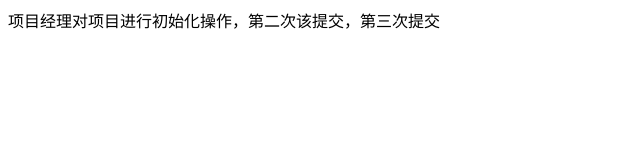
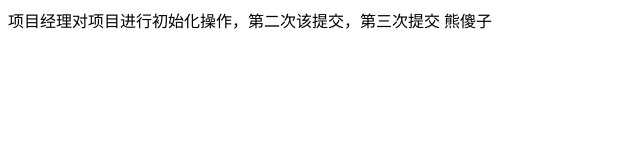
Before and after one commit to xxc1995/git-demo, a plain HTML site: page index.html in a window 1280 px wide. Shown: the full height of the page, 0-640 px from the left. Drawn offline with Linux system fonts and the light colour scheme.

Commit message:
程序员b修改

```diff
--- a/index.html
+++ b/index.html
@@ -8,5 +8,7 @@
 </head>
 <body>
     项目经理对项目进行初始化操作，第二次该提交，第三次提交
+
+    熊傻子
 </body>
 </html>
```
